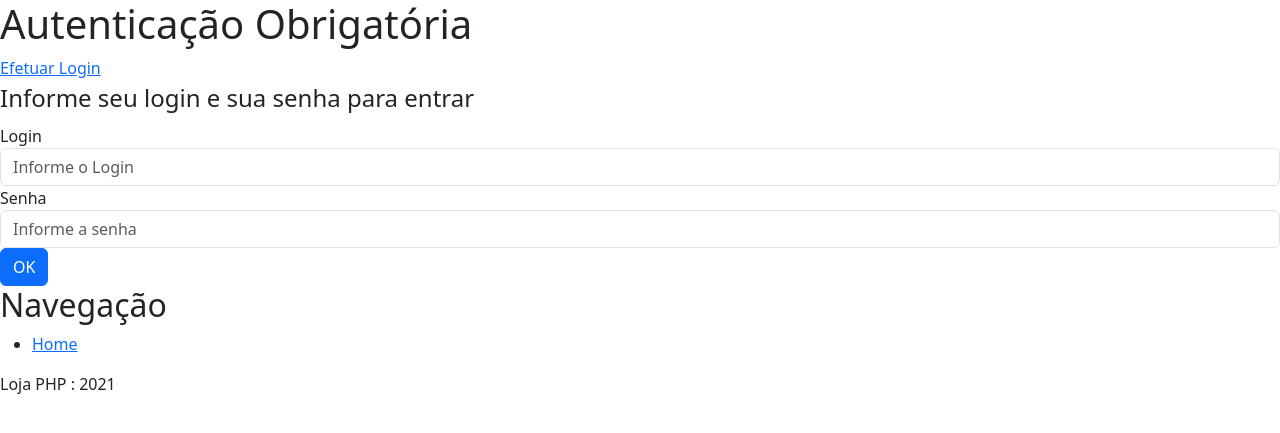
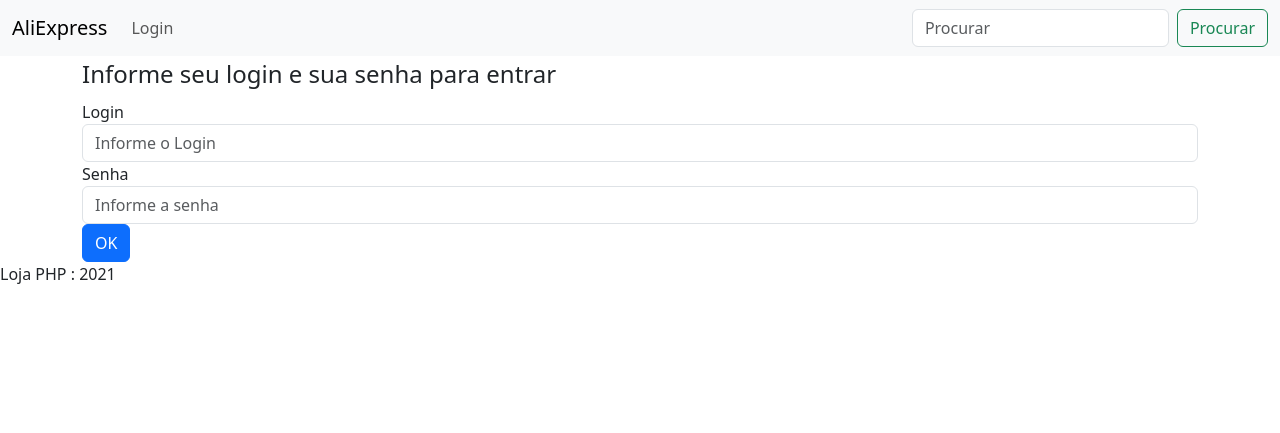
Before and after one commit to viezzer/loja-php, a PHP site: page /login.php in a window 1280 px wide. Shown: the top 433 px of the page. Run offline with PHP 8.4, Linux system fonts and the light colour scheme.

Commit message:
implementado login e logout

```diff
--- a/layout/layout_footer.php
+++ b/layout/layout_footer.php
@@ -1,28 +1,4 @@
 <aside>
-		<h2>Navegação</h2>
-		<ul>
-		<?php
-
-		include_once(realpath('comum.php'));
-
-		if ( is_session_started() === FALSE ) {
-			session_start();
-		}
-
-        // Menu de navegação : mostra sempre
-
-		echo "<li><a href='index.php'>Home</a></li>";
-
-		if(isset($_SESSION["user_name"])) {
-			// Menu de navegação : só mostra se logado
-			echo "<li>";
-			echo "<a href='usuarios.php'>Usuários</a>";
-			echo "</li>";
-		}
-	    ?>
-		</ul>
-	</aside>
-
 	<footer>
 		<p>Loja PHP : 2021</p>
 	</footer>
--- a/layout/layout_header.php
+++ b/layout/layout_header.php
@@ -12,9 +12,14 @@
 </head>
 
 <body>
-	<header>
-		<h1><?=$page_title?></h1>
-		<div class="pull-right" id="login_info">
+<nav class="navbar navbar-expand-lg bg-body-tertiary">
+  <div class="container-fluid">
+    <a class="navbar-brand" href="index.php">AliExpress</a>
+    <button class="navbar-toggler" type="button" data-bs-toggle="collapse" data-bs-target="#navbarSupportedContent" aria-controls="navbarSupportedContent" aria-expanded="false" aria-label="Toggle navigation">
+      <span class="navbar-toggler-icon"></span>
+    </button>
+    <div class="collapse navbar-collapse" id="navbarSupportedContent">
+      <ul class="navbar-nav me-auto mb-2 mb-lg-0">
         <?php
 			include_once(realpath('comum.php'));
 
@@ -24,11 +29,17 @@
 
 			if(isset($_SESSION["user_name"])) {
 				// Informações de login
-			echo "<span>Você está logado como " . $_SESSION["user_name"];
-			echo "<a href='executa_logout.php'> Logout </a></span>";
+				echo '<li class="nav-item"><a class="nav-link" href="executa_logout.php">Logout</a></li>';
+
 			} else {
-			echo "<span><a href='login.php'> Efetuar Login </a></span>";
+				echo '<li class="nav-item"><a class="nav-link" href="login.php">Login</a></li>';
 			}
 		?>
+      </ul>
+      <form class="d-flex" role="procurar">
+        <input class="form-control me-2" type="procurar" placeholder="Procurar" aria-label="Procurar">
+        <button class="btn btn-outline-success" type="submit">Procurar</button>
+      </form>
     </div>
-	</header>
+  </div>
+</nav>
--- a/login.php
+++ b/login.php
@@ -4,7 +4,7 @@ $page_title = "Autenticação Obrigatória";
 // layout do cabeçalho
 include_once "layout/layout_header.php";
 ?>
-<section>
+<div class="container">
 <form action="executa_login.php" method="POST" role="form">
     <legend>Informe seu login e sua senha para entrar</legend>
 
@@ -16,7 +16,7 @@ include_once "layout/layout_header.php";
     </div>
     <button type="submit" class="btn btn-primary">OK</button>
 </form>
-</section>
+</div >
 <?php
 // layout do rodapé
 include_once "layout/layout_footer.php";
```
Also changed, not shown: index.php (+7 -7 lines). Lines whose indentation alone changed are shown as unchanged.
